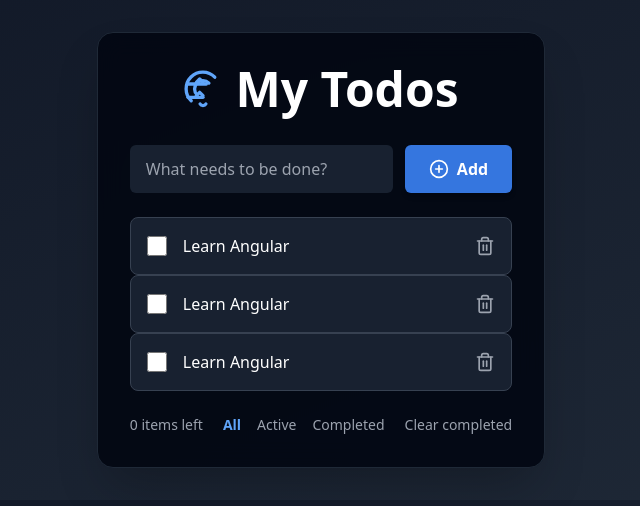
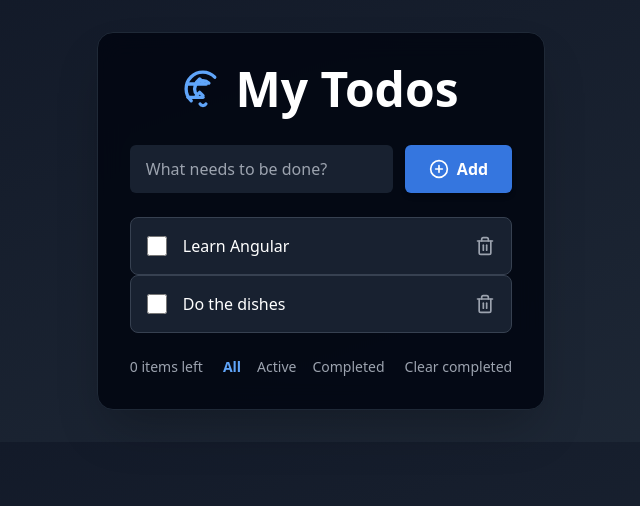
Before and after one commit to jjddeguzman/vibe-todo-list, an Angular app: page / in a window 1280 px wide. Shown: the top 506 px of the page, without its empty margins (319-959 px from the left). Built offline with nearby package versions, Linux system fonts and the light colour scheme.

Commit message:
update todo item logic

```diff
--- a/src/app/modules/todo/components/todo-item/todo-item.component.html
+++ b/src/app/modules/todo/components/todo-item/todo-item.component.html
@@ -1,14 +1,36 @@
-<div class="flex flex-col sm:flex-row items-center justify-between gap-4 p-3 sm:p-4 rounded-lg bg-gray-800/80 border border-gray-700 transition-colors duration-200">
+<div
+  *ngFor="let todo of todoLists"
+  class="flex flex-col sm:flex-row items-center justify-between gap-4 p-3 sm:p-4 rounded-lg bg-gray-800/80 border border-gray-700 transition-colors duration-200"
+>
   <div class="flex items-center gap-4">
     <input
       type="checkbox"
       class="h-5 w-5 rounded border-gray-600 text-blue-400 focus:ring-blue-500"
-      />
-      <!-- [checked]="todo.completed"
+    />
+    <!-- [checked]="todo.completed"
       (change)="toggleComplete()" -->
-    <span  class="text-white">{{ "Learn Angular" }}</span>
+    <span class="text-white">{{ todo.title }}</span>
   </div>
-  <button class="text-gray-400 hover:text-red-500 transition-colors duration-200">
-    <svg xmlns="http://www.w3.org/2000/svg" width="24" height="24" viewBox="0 0 24 24" fill="none" stroke="currentColor" stroke-width="2" stroke-linecap="round" stroke-linejoin="round" class="lucide lucide-trash-2 w-5 h-5"><path d="M3 6h18"/><path d="M19 6v14c0 1-1 2-2 2H7c-1 0-2-1-2-2V6"/><path d="M8 6V4c0-1 1-2 2-2h4c1 0 2 1 2 2v2"/><path d="M10 11v6"/><path d="M14 11v6"/></svg>
+  <button
+    class="text-gray-400 hover:text-red-500 transition-colors duration-200"
+  >
+    <svg
+      xmlns="http://www.w3.org/2000/svg"
+      width="24"
+      height="24"
+      viewBox="0 0 24 24"
+      fill="none"
+      stroke="currentColor"
+      stroke-width="2"
+      stroke-linecap="round"
+      stroke-linejoin="round"
+      class="lucide lucide-trash-2 w-5 h-5"
+    >
+      <path d="M3 6h18" />
+      <path d="M19 6v14c0 1-1 2-2 2H7c-1 0-2-1-2-2V6" />
+      <path d="M8 6V4c0-1 1-2 2-2h4c1 0 2 1 2 2v2" />
+      <path d="M10 11v6" />
+      <path d="M14 11v6" />
+    </svg>
   </button>
 </div>
--- /dev/null
+++ b/src/app/modules/todo/models/todo.model.ts
@@ -0,0 +1,6 @@
+export interface ITodoItem {
+  id: number | string;
+  title: string;
+  description: string;
+  isCompleted: boolean;
+}
--- a/src/app/modules/todo/pages/todo-list/todo-list.component.html
+++ b/src/app/modules/todo/pages/todo-list/todo-list.component.html
@@ -7,9 +7,7 @@
     (onAddClickEvent)="onAddClick()"
   ></app-todo-input>
   <div class="space-y-3 mb-6">
-    <app-todo-item></app-todo-item>
-    <app-todo-item></app-todo-item>
-    <app-todo-item></app-todo-item>
+    <app-todo-item [todoLists]="todoLists"></app-todo-item>
   </div>
   <app-todo-footer></app-todo-footer>
 </div>
--- a/src/app/modules/todo/pages/todo-list/todo-list.component.ts
+++ b/src/app/modules/todo/pages/todo-list/todo-list.component.ts
@@ -9,6 +9,7 @@ import { TodoFooterComponent } from '../../components/todo-footer/todo-footer.co
 import { TodoHeaderComponent } from '../../components/todo-header/todo-header.component';
 import { TodoInputComponent } from '../../components/todo-input/todo-input.component';
 import { TodoItemComponent } from '../../components/todo-item/todo-item.component';
+import { ITodoItem } from '../../models/todo.model';
 
 @Component({
   selector: 'app-todo-list',
@@ -24,17 +25,40 @@ import { TodoItemComponent } from '../../components/todo-item/todo-item.componen
 })
 export class TodoListComponent implements OnInit {
   inputForm: FormGroup;
+  todoLists: ITodoItem[];
 
   constructor(private formBuilder: FormBuilder) {}
 
   ngOnInit(): void {
+    this.initializeForms();
+    this.getTodoLists();
+  }
+
+  get whatNeedsToBeDone(): AbstractControl {
+    return this.inputForm?.get('whatNeedsToBeDone');
+  }
+
+  initializeForms(): void {
     this.inputForm = this.formBuilder.group({
       whatNeedsToBeDone: [null, Validators.required],
     });
   }
 
-  get whatNeedsToBeDone(): AbstractControl {
-    return this.inputForm?.get('whatNeedsToBeDone');
+  getTodoLists(): void {
+    this.todoLists = [
+      {
+        id: 0,
+        title: 'Learn Angular',
+        description: '',
+        isCompleted: false,
+      },
+      {
+        id: 1,
+        title: 'Do the dishes',
+        description: '',
+        isCompleted: false,
+      },
+    ];
   }
 
   onAddClick(): void {
```
Also changed, not shown: src/app/modules/todo/components/todo-item/todo-item.component.ts (+7 -4 lines).
